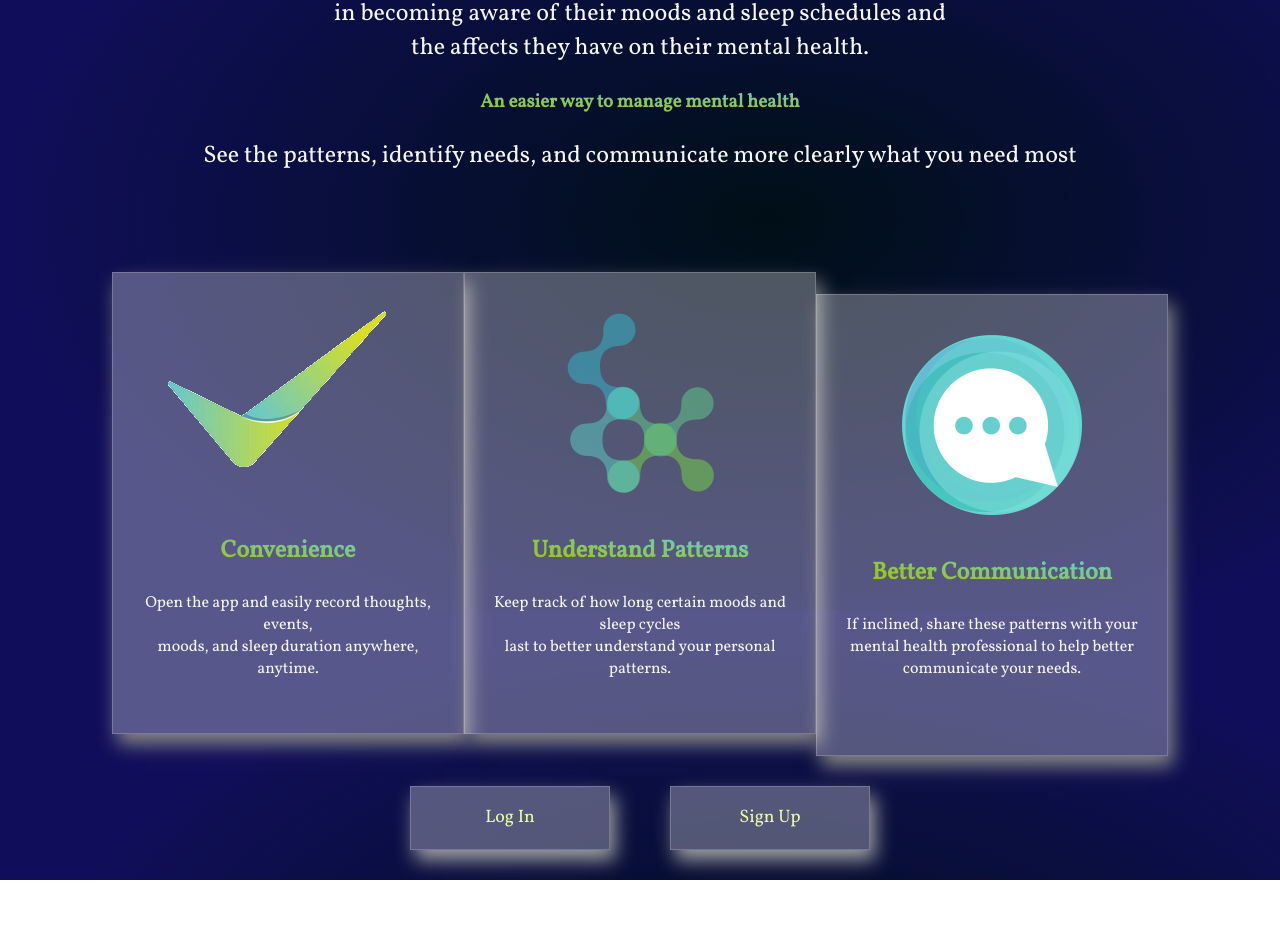
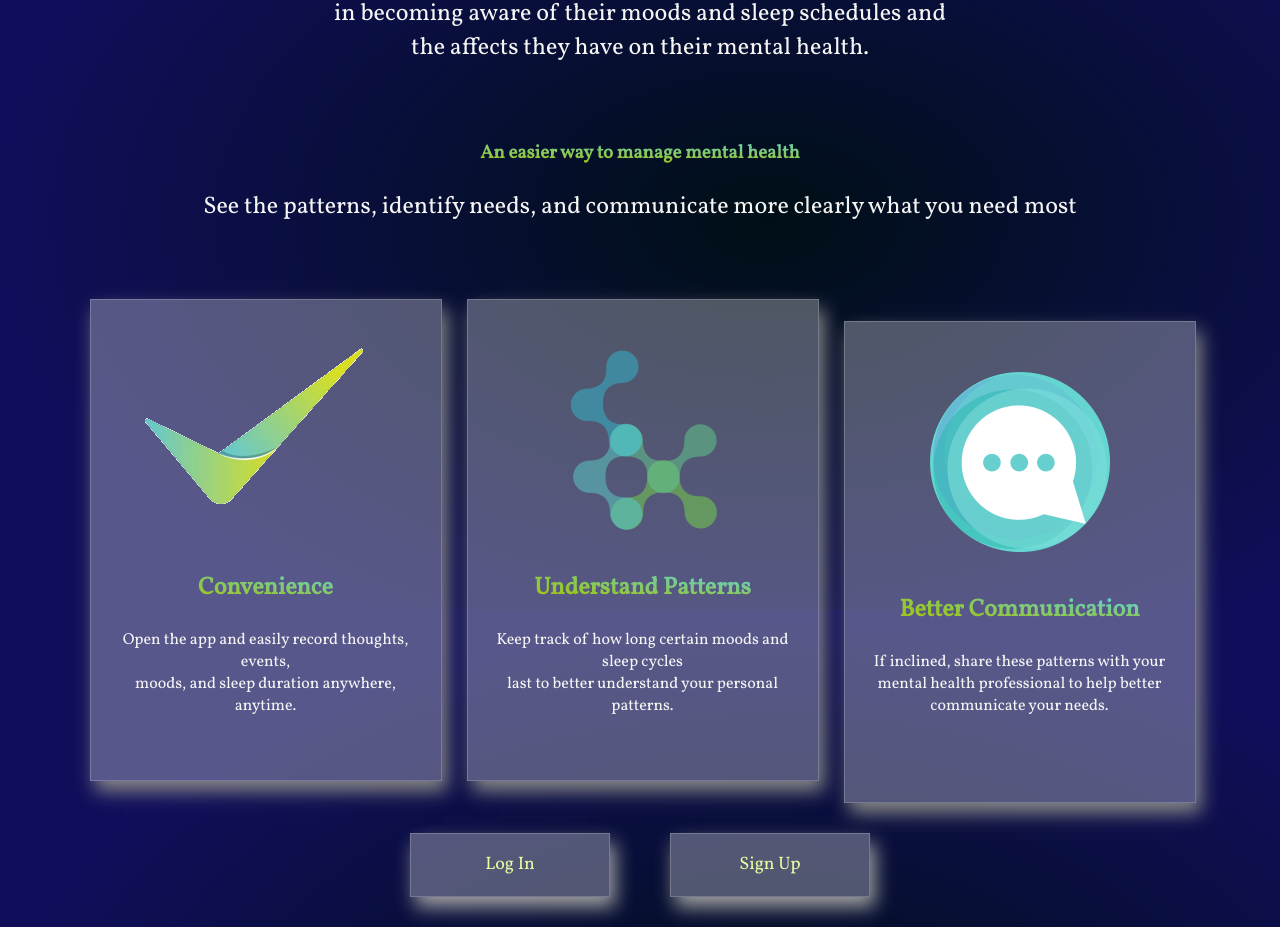
Before and after one commit to jessmichaud488/Patterns-Journal-Frontend, a React (Create React App) app: page / in a window 1280 px wide. Shown: the part 258-1185 px from the top of the page. Before the commit the page ends 1138 px from the top, so only its background shows below. Built offline with nearby package versions, Linux system fonts and the light colour scheme; no server answers.

Commit message:
Margin on cards

```diff
--- a/src/App.css
+++ b/src/App.css
@@ -99,11 +99,10 @@ body {
 .card {
   height: 50vh;
   width: 25vw;
-  margin-top: 75px;
-  /*margin-left: 15px;
-  margin-right: 10px;*/
+  margin-left: 15px;
+  margin-right: 10px;
   display: inline-block;
-  padding: 30px 15px;
+  padding: 40px 15px;
   border: rgb(255,255,255, 0.2) 1px solid;
   background-color: rgb(255,255,255, 0.3);
   box-shadow: 5px 10px 18px #888888;
@@ -149,6 +148,7 @@ button {
 
 #intro p {
   font-size: 24px;
+  margin-bottom: 75px;
 }
 
 #description h3 {
```
